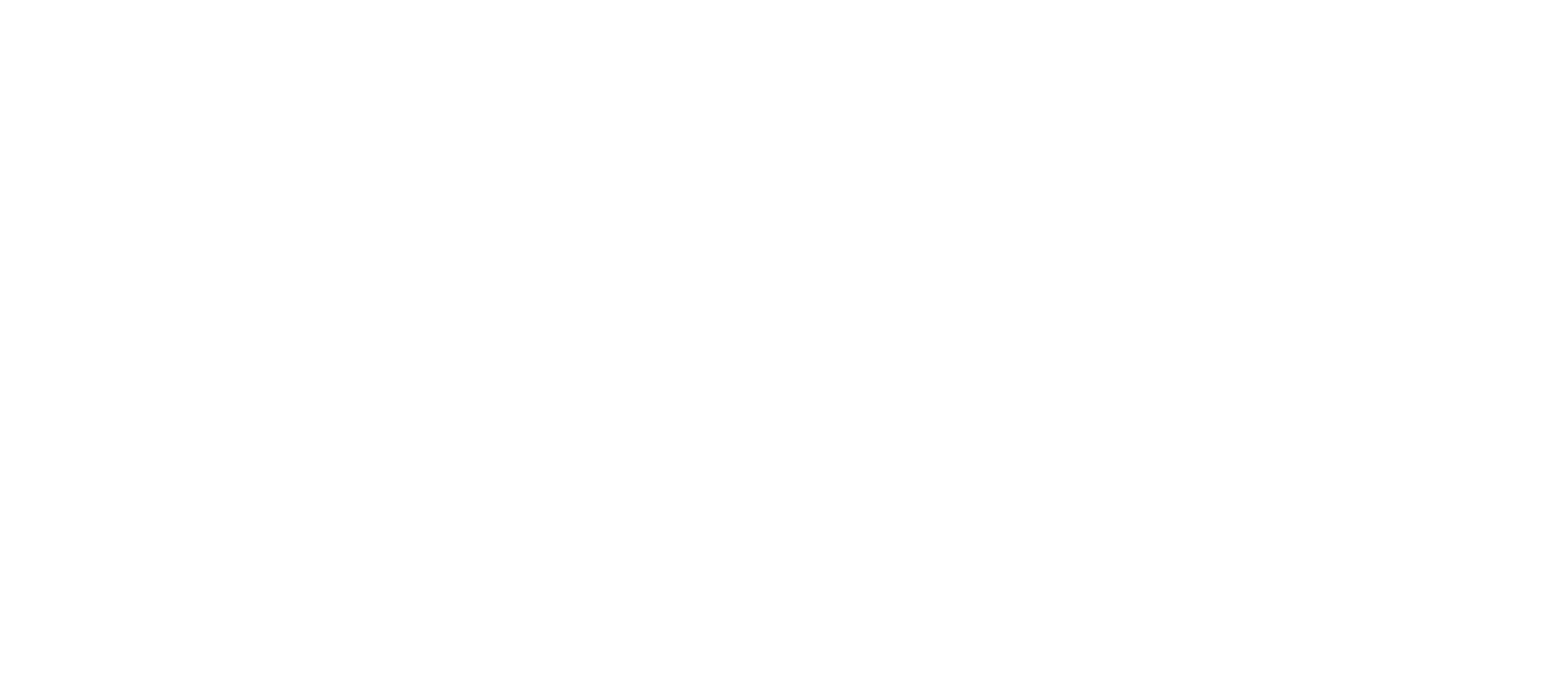
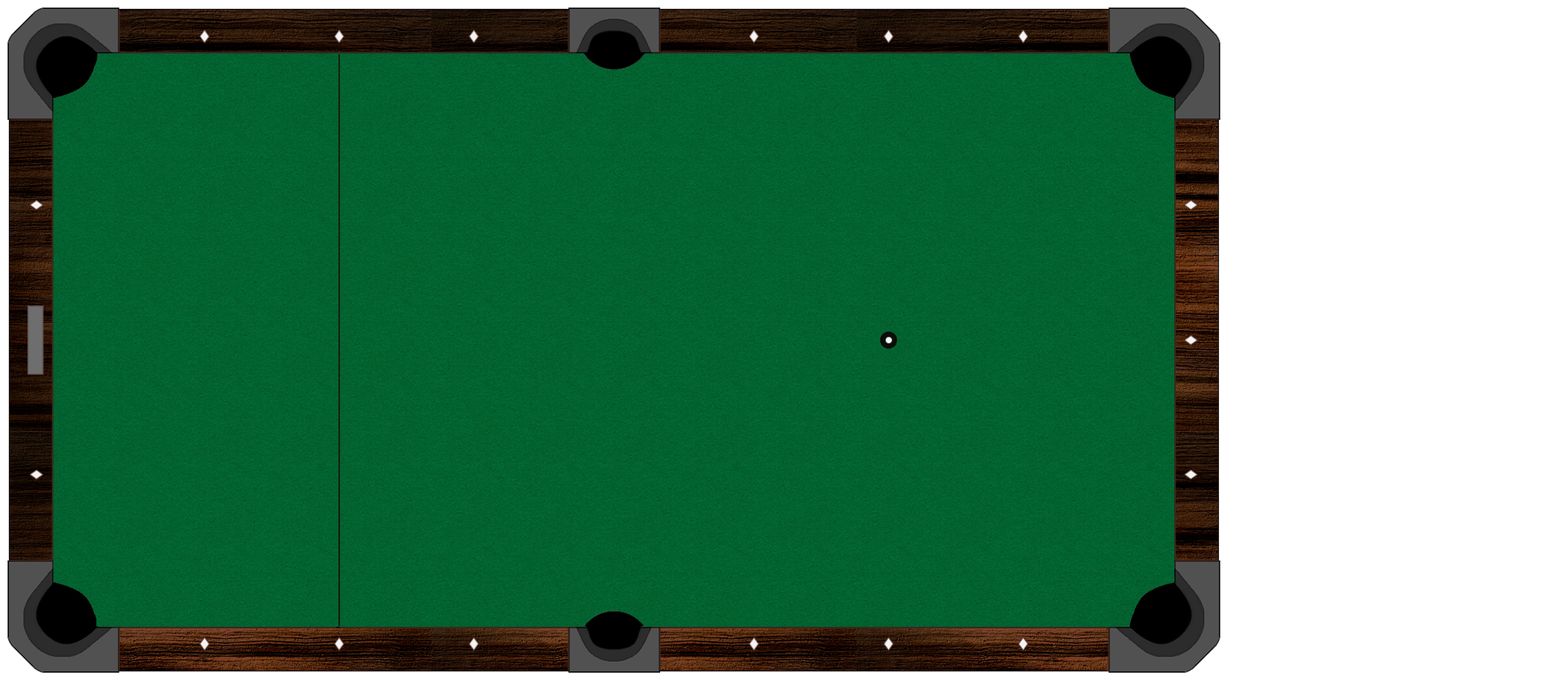
Before and after one commit to Gtssouza/8-Ball-Pool-Game, a plain HTML site: page index.html in a window 1280 px wide. Shown: the top 832 px of the page at 81% size, 1920 px wide, since content can reach past the window. Drawn offline with Linux system fonts and the light colour scheme.

Commit message:
Testando funcionalidade do código JS

```diff
--- a/Canvas.js
+++ b/Canvas.js
@@ -12,3 +12,13 @@ Canvas2D.prototype.drawImage = function(image, position){
 }
 
 let Canvas = new Canvas2D();
+
+let image = new Image();
+image.src = "./assets/sprites/spr_background4.png"
+
+
+//testando
+setTimeout(() => {
+    Canvas.drawImage(image, {x:0, y:0});
+    //Canvas.clear();
+}, 1000)
--- a/index.html
+++ b/index.html
@@ -4,7 +4,7 @@
     </head>
 
     <body>
-        <canvas id="screen" width="2000" height="800"></canvas>
+        <canvas id="screen" width="1500" height="825"></canvas>
         <script src="Canvas.js"></script>
     </body>
 </html>
```
